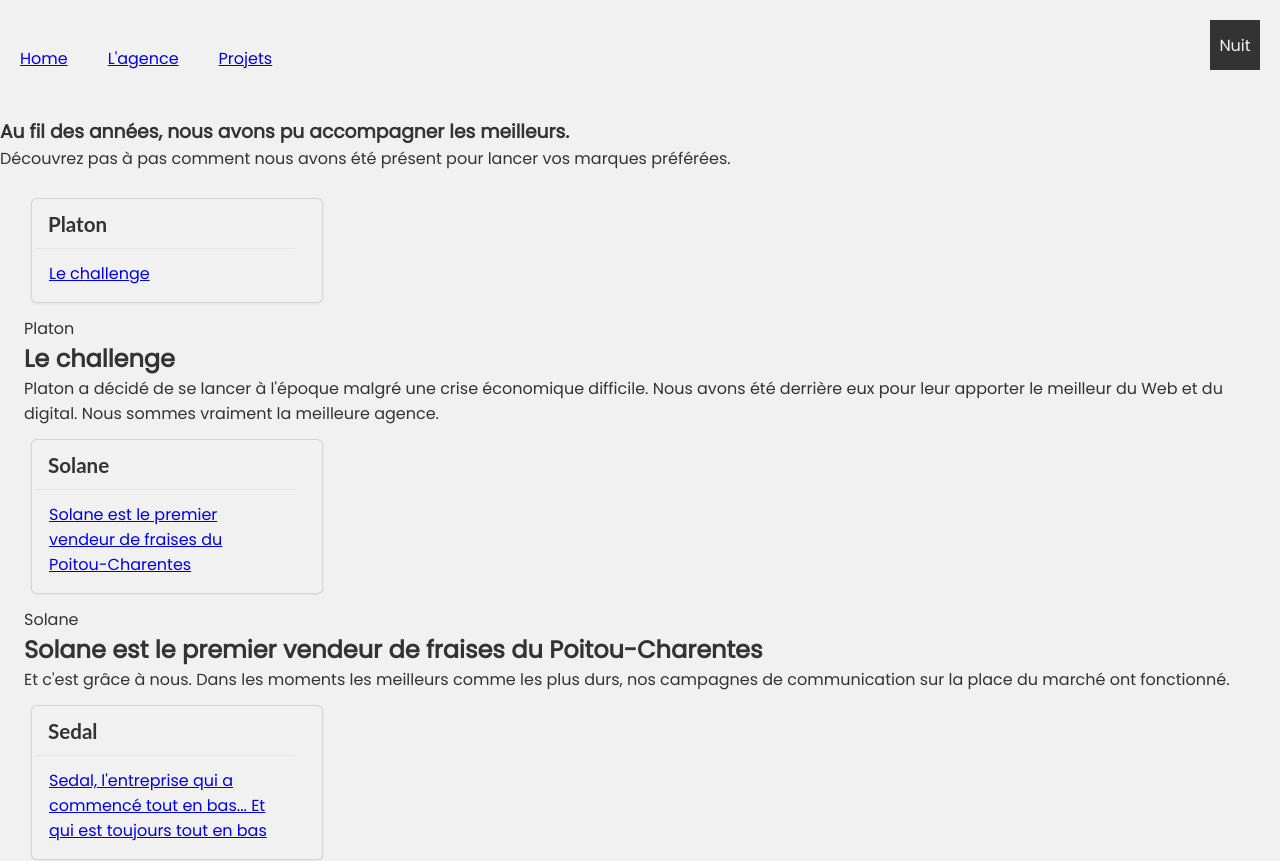
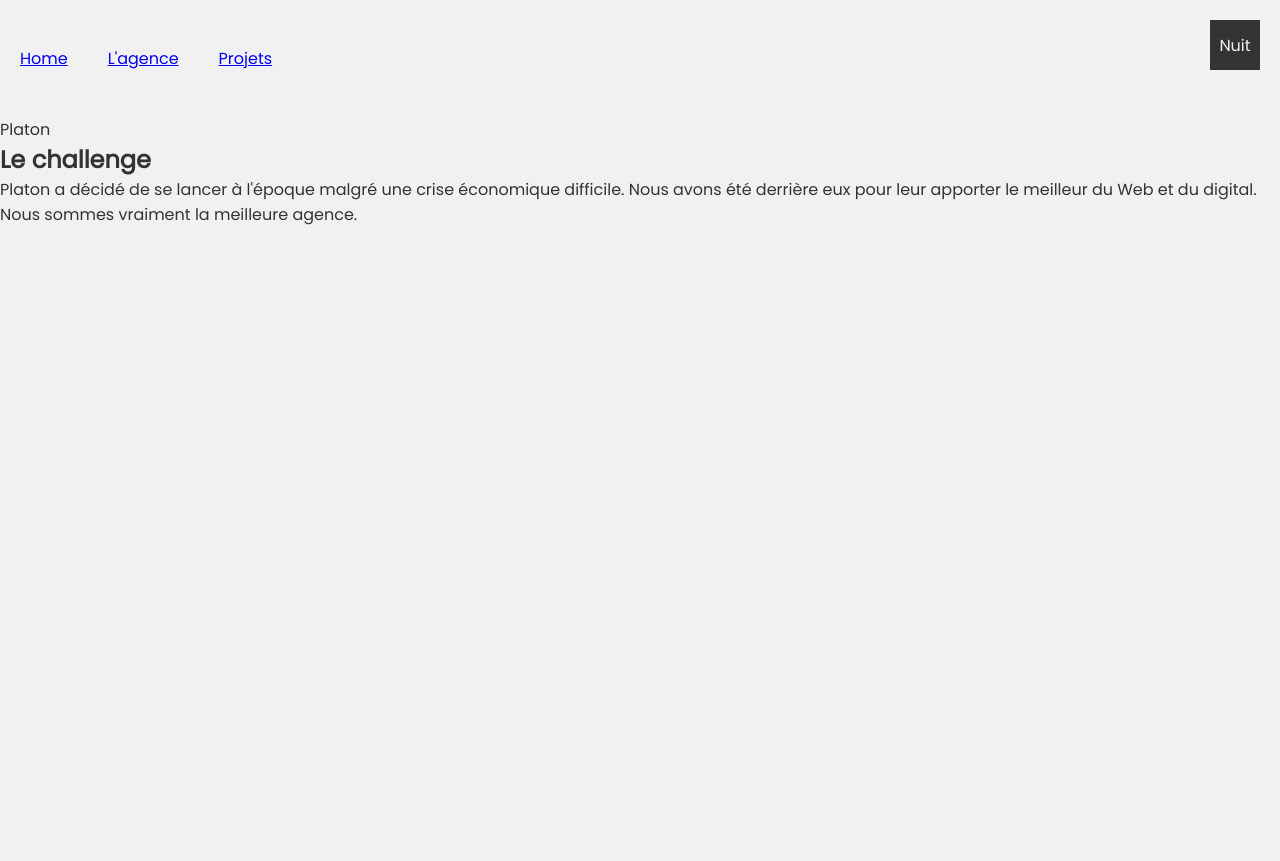
Before and after one commit to zaratan/LN_THP-Next-ln_Websitic, a React (Create React App) app: page /works/platon-study-case in a window 1280 px wide. Shown: the top 861 px of the page. After the commit the page ends 800 px from the top, so only its background shows below. Built offline with nearby package versions, Linux system fonts and the light colour scheme.

Commit message:
Corrections for path="/works/*-study-case".

```diff
--- a/src/App.js
+++ b/src/App.js
@@ -6,6 +6,7 @@ import BtnToggle from 'components/BtnToggle';
 import Home from 'pages/Home';
 import About from 'pages/About';
 import Works from 'pages/Works';
+import StudyCase from 'components/StudyCase';
 
 function App() {
   const {theme} = useContext(ThemeContext);
@@ -20,11 +21,14 @@ function App() {
             <Route path="/" exact>
               <Home />
             </Route>
-            <Route path="/about">
+            <Route path="/about" exact>
               <About />
             </Route>
-            <Route path="/works">
+            <Route path="/works" exact>
               <Works />
+            </Route>
+            <Route path="/works/:clientSlug">
+              <StudyCase />
             </Route>
           </Switch>
         </main>
--- a/src/components/Client/index.jsx
+++ b/src/components/Client/index.jsx
@@ -1,6 +1,5 @@
-import { Route, Link } from 'react-router-dom';
+import { Link } from 'react-router-dom';
 import './Client.css';
-import StudyCase from 'components/StudyCase';
 
 const Client = ({ data, path, url }) => {
   console.log({
@@ -19,11 +18,6 @@ const Client = ({ data, path, url }) => {
           </div>
         </div>
       </div>
-      <main>
-        <Route path={`${path}/:clientSlug`}>
-          <StudyCase data={{clientName: data.clientName, title: data.title, description: data.description}} />
-        </Route>
-      </main>
     </div>
   );
 };
--- a/src/components/StudyCase/index.jsx
+++ b/src/components/StudyCase/index.jsx
@@ -1,19 +1,21 @@
 import { useParams } from "react-router";
+import data from '../../worksBySlugs.json';
 
-const StudyCase = ({ data }) => {
+const StudyCase = () => {
   let { clientSlug } = useParams();
+  const clientData = data[clientSlug];
   console.log({
-    data,
+    clientData,
     clientSlug
   });
 
   return (
     <div className="StudyCase">
-      <div className="header">{data.clientName}</div>
+      <div className="header">{clientData.clientName}</div>
       <div className="content">
-        <h2>{data.title}</h2>
+        <h2>{clientData.title}</h2>
         <div className="description">
-          {data.description && data.description !== undefined ? data.description : "[Aucune explication n'a été donnée]"}
+          {clientData.description && clientData.description !== undefined ? clientData.description : "[Aucune explication n'a été donnée]"}
         </div>
       </div>
     </div>
--- /dev/null
+++ b/src/worksBySlugs.json
@@ -0,0 +1,17 @@
+{
+  "platon-study-case": {
+    "clientName": "Platon",
+    "title": "Le challenge",
+    "description": "Platon a décidé de se lancer à l'époque malgré une crise économique difficile.\nNous avons été derrière eux pour leur apporter le meilleur du Web et du digital. Nous sommes vraiment la meilleure agence."
+  },
+  "solane-study-case": {
+    "clientName": "Solane",
+    "title": "Solane est le premier vendeur de fraises du Poitou-Charentes",
+    "description": "Et c'est grâce à nous. Dans les moments les meilleurs comme les plus durs, nos campagnes de communication sur la place du marché ont fonctionné."
+  },
+  "sedal-study-case": {
+    "clientName": "Sedal",
+    "title": "Sedal, l'entreprise qui a commencé tout en bas... Et qui est toujours tout en bas",
+    "description": "Malgré nos conseils et notre site web créé sur Wix, Sedal semble ne pas vouloir décoller. Mais comme un grand homme et une grande femme l'ont dit, \"les derniers seront les premiers\"."
+  }
+}
```
